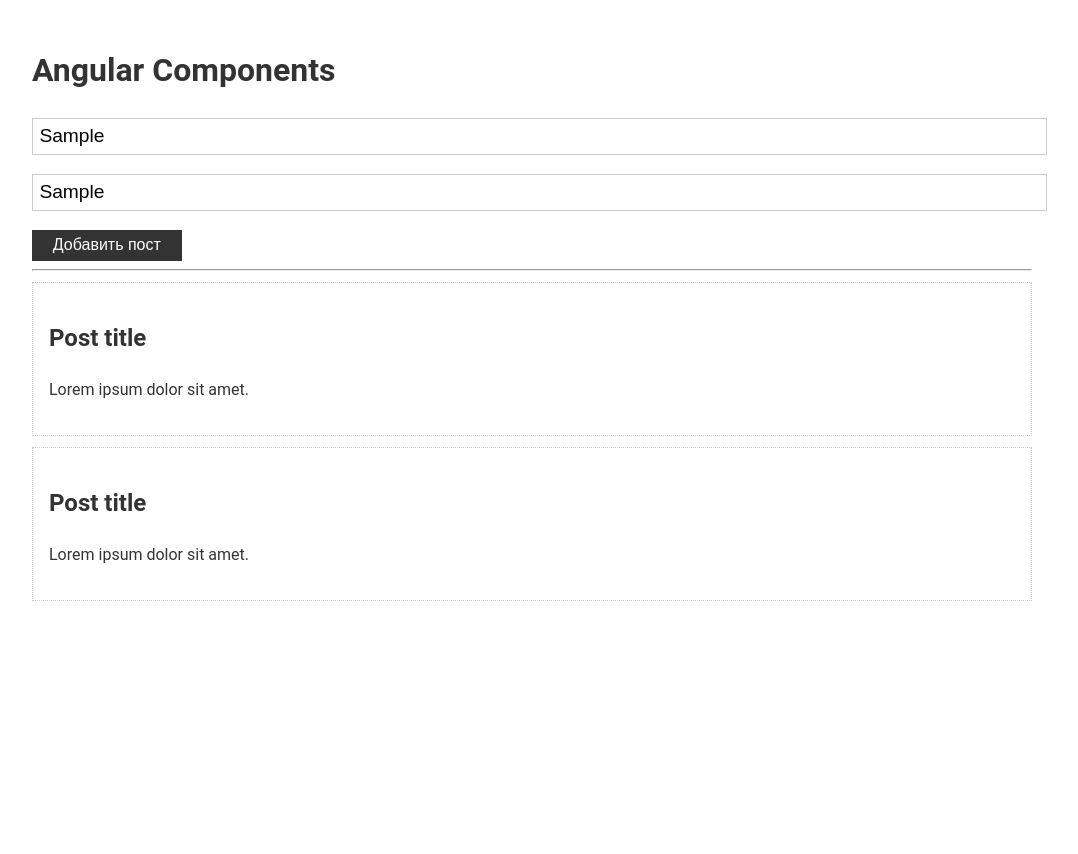
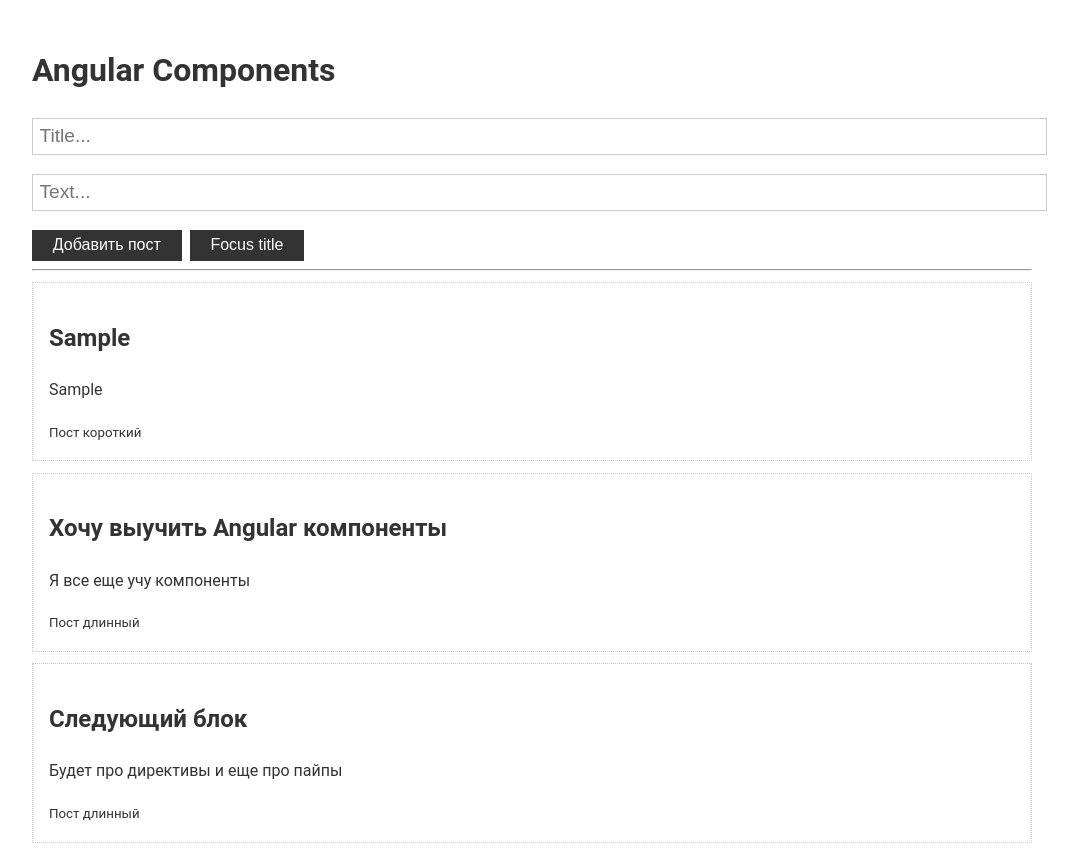
Before and after one commit to AndreyMeshkov/angular-practice-part2, an Angular app: page / in a window 1280 px wide. Both pictures are taken after typing "Sample", "Sample" into the empty fields and a click on the button "Добавить пост". Shown: the whole page, without its empty margins (108-1186 px from the left). Before the commit the page ends 800 px from the top, so only its background shows below. Built offline with nearby package versions, Linux system fonts and the light colour scheme.

Commit message:
feat: update post and post-form

```diff
--- a/src/app/app.component.html
+++ b/src/app/app.component.html
@@ -1,12 +1,22 @@
 <div class="container">
   <h1>Angular Components</h1>
 
-  <app-post-form></app-post-form>
+  <app-post-form
+    (onAdd)="updatePosts($event)"
+  ></app-post-form>
 
   <hr />
 
   <app-post
-    *ngFor="let post of posts"
-  ></app-post>
+    *ngFor="let p of posts"
+    [post]="p"
+  >
+    <div #info>
+      <small *ngIf="p.text.length > 10; else short">Пост длинный</small>
+      <ng-template #short>
+        <small>Пост короткий</small>
+      </ng-template>
+    </div>
+  </app-post>
 
 </div>
--- a/src/app/app.component.ts
+++ b/src/app/app.component.ts
@@ -3,7 +3,7 @@ import { Component } from '@angular/core';
 export interface Post {
   title: string;
   text: string;
-  is?: number;
+  id?: number;
 }
 
 @Component({
@@ -13,8 +13,13 @@ export interface Post {
 })
 export class AppComponent {
   posts: Post[] = [
-    {title:"Хочу выучить Angular компоненты", text: "Я все еще учу компоненты", id: 1},
-    {title:"Следующий блок", text: "Будет про директивы и еще про пайпы", id: 2}
+    {title: 'Хочу выучить Angular компоненты', text: 'Я все еще учу компоненты', id: 1},
+    {title: 'Следующий блок', text: 'Будет про директивы и еще про пайпы', id: 2}
 
   ];
+
+  updatePosts(post: Post) {
+    this.posts.unshift(post);
+    // console.log('Post', post);
+  }
 }
--- a/src/app/post-form/post-form.component.html
+++ b/src/app/post-form/post-form.component.html
@@ -1,8 +1,20 @@
 <div>
 
-  <input type="text" class="form-control" placeholder="Title...">
-  <input type="text" class="form-control" placeholder="Text...">
+  <input
+    type="text"
+    class="form-control"
+    placeholder="Title..."
+    [(ngModel)]="title"
+    #titleInput
+  >
+  <input
+    type="text"
+    class="form-control"
+    placeholder="Text..."
+    [(ngModel)]="text"
+  >
 
-  <button class="btn">Добавить пост</button>
+  <button class="btn" (click)="addPost()">Добавить пост</button>
+  <button class="btn" (click)="focusTitle()">Focus title</button>
 
 </div>
--- a/src/app/post-form/post-form.component.ts
+++ b/src/app/post-form/post-form.component.ts
@@ -1,4 +1,5 @@
-import { Component, OnInit } from '@angular/core';
+import {Component, ElementRef, EventEmitter, OnInit, Output, ViewChild} from '@angular/core';
+import {Post} from '../app.component';
 
 @Component({
   selector: 'app-post-form',
@@ -7,9 +8,35 @@ import { Component, OnInit } from '@angular/core';
 })
 export class PostFormComponent implements OnInit {
 
+  @Output() onAdd: EventEmitter<Post> = new EventEmitter<Post>();
+
+  @ViewChild('titleInput', {static: false}) inputRef: ElementRef;
+
+  title = '' ;
+  text = '';
+
+
   constructor() { }
 
   ngOnInit(): void {
   }
 
+  addPost() {
+    if (this.text.trim() && this.title.trim()) {
+      const post: Post = {
+        title: this.title,
+        text: this.text
+      };
+
+      this.onAdd.emit(post);
+
+      this.title = '';
+      this.text = '';
+    }
+  }
+
+  focusTitle() {
+    this.inputRef.nativeElement.focus();
+  }
+
 }
--- a/src/app/post/post.component.html
+++ b/src/app/post/post.component.html
@@ -1,4 +1,6 @@
 <div class="card">
-  <h2>Post title</h2>
-  <p>Lorem ipsum dolor sit amet.</p>
+  <h2>{{post.title}}</h2>
+  <p>{{post.text}}</p>
+
+  <ng-content></ng-content>
 </div>
--- a/src/app/post/post.component.ts
+++ b/src/app/post/post.component.ts
@@ -1,4 +1,4 @@
-import {Component, Input, OnInit} from '@angular/core';
+import {Component, ContentChild, ElementRef, Input, OnInit} from '@angular/core';
 import {Post} from '../app.component';
 
 @Component({
@@ -9,10 +9,12 @@ import {Post} from '../app.component';
 export class PostComponent implements OnInit {
 
   @Input() post: Post;
+  @ContentChild('info', {static: true}) infoRef: ElementRef;
 
   constructor() { }
 
   ngOnInit(): void {
+    console.log(this.infoRef.nativeElement);
   }
 
 }
```
